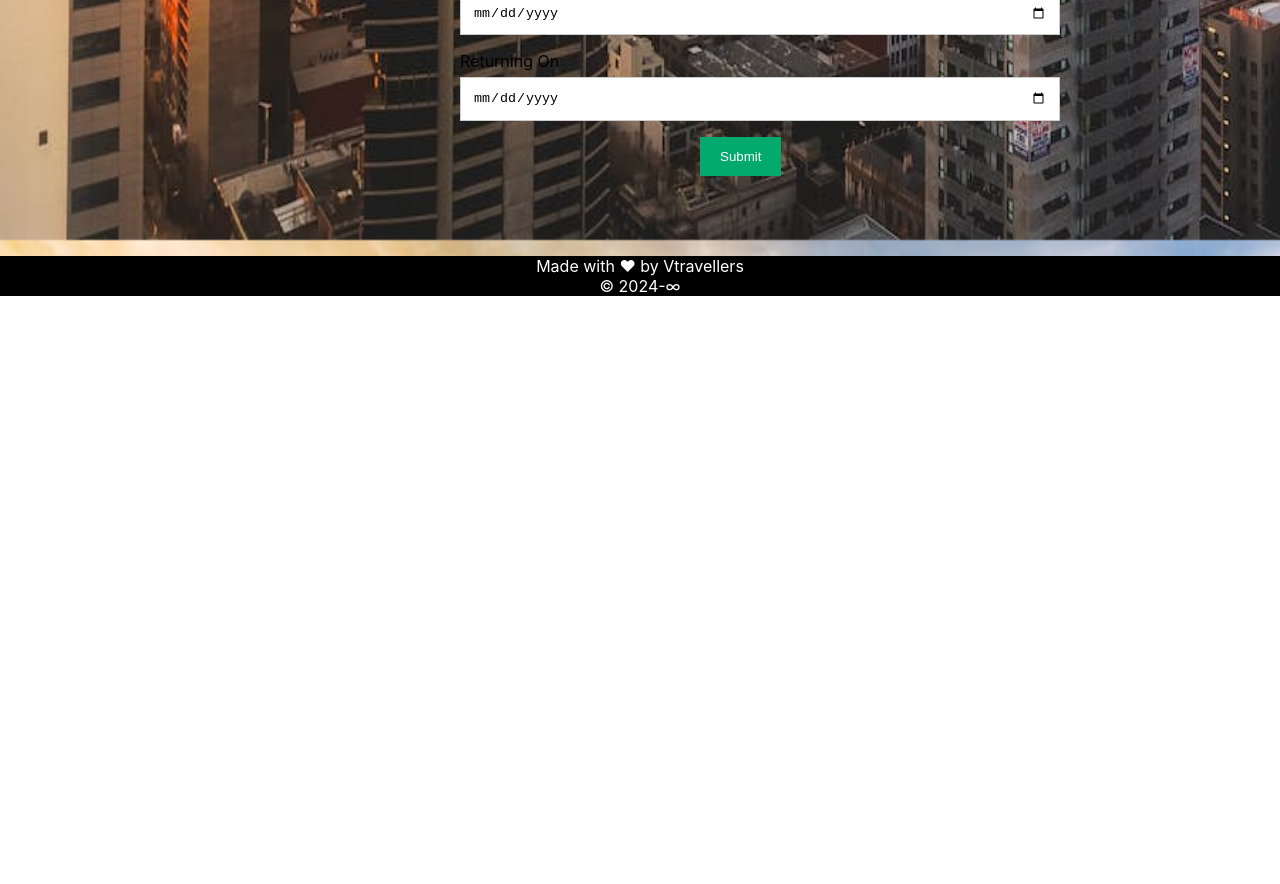
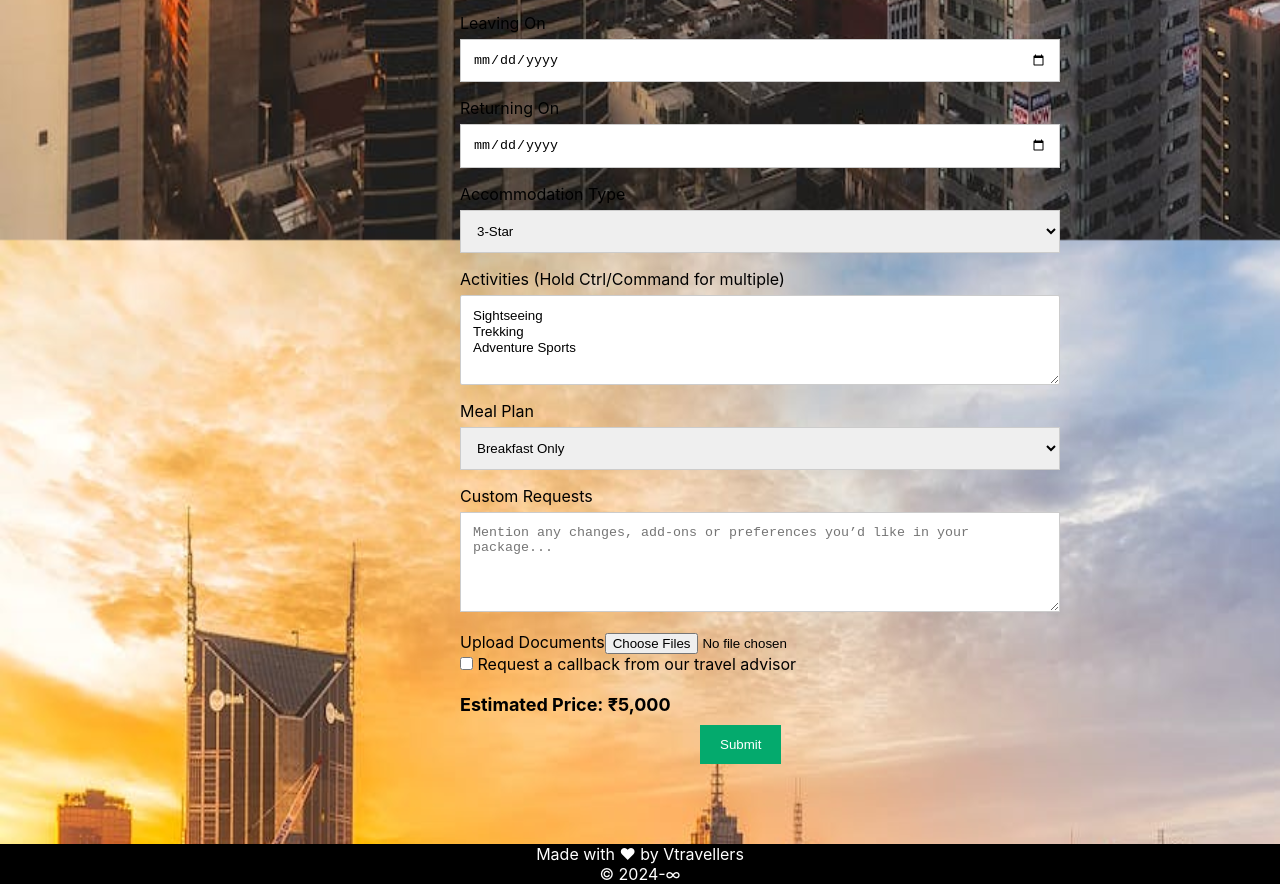
Before and after one commit to nikhil-kumar2712/Travel-Agency-Website, a React (Create React App) app in the folder frontend/: page /booking in a window 1280 px wide. Shown: the part 1160-2044 px from the top of the page. Before the commit the page ends 1456 px from the top, so only its background shows below. Built offline with nearby package versions, Linux system fonts and the light colour scheme.

Commit message:
added separate css files

```diff
--- /dev/null
+++ b/frontend/src/booking.css
@@ -0,0 +1,65 @@
+/* Style inputs */
+input[type=text], select, textarea ,input[type=password],input[type=number],input[type=date]{
+  width: 100%;
+  padding: 12px;
+  border: 1px solid #ccc;
+  margin-top: 6px;
+  margin-bottom: 16px;
+  resize: vertical;
+}
+
+input[type=submit] {
+  background-color: #04AA6D;
+  color: white;
+  padding: 12px 20px;
+  border: none;
+  cursor: pointer;
+  margin-left:240px;
+}
+
+input[type=submit]:hover {
+  background-color: #fa9200;
+}
+
+.clearfix button[type=submit]{
+  color: rgb(4, 4, 4);
+  padding: 6px;
+  border-block-color: rgb(4, 4, 4);
+  cursor: pointer;
+  margin-left:250px;
+}
+
+.container {
+  border-radius: 5px;
+  padding: 10px;
+}
+
+/* Create two columns that float next to eachother */
+.column {
+  width: 700px;
+  margin-left:400px;
+  padding: 50px;
+}
+
+#fname{
+  padding-left: 20px;
+}
+
+#lname{
+  padding-left: 20px;
+}
+
+/* Clear floats after the columns */
+.row:after {
+  content: "";
+  display: table;
+  clear: both;
+}
+
+/* Responsive layout - when the screen is less than 600px wide, make the two columns stack on top of each other instead of next to each other */
+@media screen and (max-width: 600px) {
+  .column, input[type=submit] {
+    width: 100%;
+    margin-top: 0;
+  }
+}
--- /dev/null
+++ b/frontend/src/contact.css
@@ -0,0 +1,70 @@
+/* Style inputs */
+input[type=text], select, textarea ,input[type=password],input[type=number],input[type=date]{
+  width: 100%;
+  padding: 12px;
+  border: 1px solid #ccc;
+  margin-top: 6px;
+  margin-bottom: 16px;
+  resize: vertical;
+}
+
+input[type=submit] {
+  background-color: #04AA6D;
+  color: white;
+  padding: 12px 20px;
+  border: none;
+  cursor: pointer;
+  margin-left:240px;
+}
+
+input[type=submit]:hover {
+  background-color: #fa9200;
+}
+
+.clearfix button[type=submit]{
+  color: rgb(4, 4, 4);
+  padding: 6px;
+  border-block-color: rgb(4, 4, 4);
+  cursor: pointer;
+  margin-left:250px;
+}
+
+/* Style the container/contact section */
+.container {
+  border-radius: 5px;
+  padding: 10px;
+}
+
+/* Create two columns that float next to eachother */
+.column {
+  width: 700px;
+  margin-left:400px;
+  padding: 50px;
+}
+
+#fname{
+  padding-left: 20px;
+}
+
+#lname{
+  padding-left: 20px;
+}
+
+#subject{
+  padding-left: 20px;
+}
+
+/* Clear floats after the columns */
+.row:after {
+  content: "";
+  display: table;
+  clear: both;
+}
+
+/* Responsive layout - when the screen is less than 600px wide, make the two columns stack on top of each other instead of next to each other */
+@media screen and (max-width: 600px) {
+  .column, input[type=submit] {
+    width: 100%;
+    margin-top: 0;
+  }
+}
--- a/frontend/src/pages/Booking.js
+++ b/frontend/src/pages/Booking.js
@@ -1,7 +1,88 @@
-import React from "react";
-import "../style.css"; // make sure your CSS file path is correct
+import React, { useState } from "react";
+import "../style.css";
+import "../booking.css";
 
 function Booking() {
+  // State for form inputs
+  const [formData, setFormData] = useState({
+    firstname: "",
+    lastname: "",
+    tno: "1",
+    destination: [],
+    pickup: "",
+    drop: "",
+    travel: "Air",
+    cno: "",
+    email: "",
+    ano: "",
+    ldate: "",
+    rdate: "",
+    accommodation: "3-star",
+    activities: [],
+    meals: "breakfast",
+    customRequests: "",
+    callback: false,
+  });
+
+  const [price, setPrice] = useState(0);
+
+  // handle input changes
+  const handleChange = (e) => {
+    const { name, value, type, checked, files, options } = e.target;
+
+    // For multi-select dropdowns
+    if (type === "select-multiple") {
+      const selected = [];
+      for (let i = 0; i < options.length; i++) {
+        if (options[i].selected) {
+          selected.push(options[i].value);
+        }
+      }
+      setFormData({ ...formData, [name]: selected });
+    }
+    // For checkboxes
+    else if (type === "checkbox") {
+      setFormData({ ...formData, [name]: checked });
+    }
+    // For files
+    else if (type === "file") {
+      setFormData({ ...formData, [name]: files });
+    }
+    // For normal inputs
+    else {
+      setFormData({ ...formData, [name]: value });
+    }
+  };
+
+  // simple dynamic price calculation
+  React.useEffect(() => {
+    let basePrice = 5000; // base package price per person
+    let travellers = parseInt(formData.tno);
+
+    // add cost per destination
+    basePrice += formData.destination.length * 2000;
+
+    // accommodation multiplier
+    if (formData.accommodation === "5-star") basePrice *= 1.5;
+    if (formData.accommodation === "budget") basePrice *= 0.8;
+
+    // add cost per activity
+    basePrice += formData.activities.length * 1000;
+
+    // meal plan
+    if (formData.meals === "half-board") basePrice += 1000;
+    if (formData.meals === "full-board") basePrice += 2000;
+
+    // multiply by number of travellers
+    setPrice(basePrice * travellers);
+  }, [formData]);
+
+  const handleSubmit = (e) => {
+    e.preventDefault();
+    alert("Booking submitted successfully!");
+    console.log(formData);
+  };
+
   return (
     <div
       style={{
@@ -31,15 +112,28 @@ function Booking() {
 
         <div className="row">
           <div className="column">
-            <form>
+            <form onSubmit={handleSubmit}>
               <label htmlFor="fname">First Name</label>
-              <input type="text" id="fname" name="firstname" placeholder="Enter Your first name.." required />
+              <input
+                type="text"
+                id="fname"
+                name="firstname"
+                placeholder="Enter Your first name.."
+                required
+                onChange={handleChange}
+              />
 
               <label htmlFor="lname">Last Name</label>
-              <input type="text" id="lname" name="lastname" placeholder="Enter Your last name.." />
+              <input
+                type="text"
+                id="lname"
+                name="lastname"
+                placeholder="Enter Your last name.."
+                onChange={handleChange}
+              />
 
               <label htmlFor="tno">Number of travellers</label>
-              <select id="tno" name="tno" required>
+              <select id="tno" name="tno" required onChange={handleChange}>
                 <option value="1">One person</option>
                 <option value="2">Two persons</option>
                 <option value="3">Three persons</option>
@@ -47,8 +141,14 @@ function Booking() {
                 <option value="5">Five persons</option>
               </select>
 
-              <label htmlFor="destination">Destinations</label>
-              <select id="destination" name="destination" required>
+              <label htmlFor="destination">Destinations (Hold Ctrl/Command for multiple)</label>
+              <select
+                id="destination"
+                name="destination"
+                multiple
+                required
+                onChange={handleChange}
+              >
                 <option value="Agra">Agra</option>
                 <option value="Pune">Pune</option>
                 <option value="New Delhi">New Delhi</option>
@@ -67,6 +167,7 @@ function Booking() {
                 placeholder="Enter your pickup address.. "
                 required
                 style={{ height: "100px" }}
+                onChange={handleChange}
               />
 
               <label htmlFor="drop">Dropping Point</label>
@@ -76,31 +177,107 @@ function Booking() {
                 placeholder="Enter your drop location.. "
                 required
                 style={{ height: "100px" }}
+                onChange={handleChange}
               />
 
               <label htmlFor="travel">Mode of Travelling</label>
-              <select id="travel" name="travel">
+              <select id="travel" name="travel" onChange={handleChange}>
                 <option value="Air">By Air</option>
                 <option value="Train">By Train</option>
                 <option value="Road">By Road</option>
               </select>
 
               <label htmlFor="cno">Contact Number</label>
-              <input type="number" id="cno" name="cno" placeholder="Your contact number.." required />
+              <input
+                type="number"
+                id="cno"
+                name="cno"
+                placeholder="Your contact number.."
+                required
+                onChange={handleChange}
+              />
 
               <label htmlFor="email">Email</label>
-              <input type="text" id="email" name="email" placeholder="Enter your Email.." required />
+              <input
+                type="text"
+                id="email"
+                name="email"
+                placeholder="Enter your Email.."
+                required
+                onChange={handleChange}
+              />
 
-              <label htmlFor="ano">Adhar Card Number</label>
-              <input type="number" id="ano" name="ano" placeholder="Enter your adhar card number.." required />
+              <label htmlFor="ano">Aadhar Card Number</label>
+              <input
+                type="number"
+                id="ano"
+                name="ano"
+                placeholder="Enter your adhar card number.."
+                required
+                onChange={handleChange}
+              />
 
               <label htmlFor="ldate">Leaving On</label>
-              <input type="date" id="ldate" name="ldate" required />
+              <input type="date" id="ldate" name="ldate" required onChange={handleChange} />
 
               <label htmlFor="rdate">Returning On</label>
-              <input type="date" id="rdate" name="rdate" required />
+              <input type="date" id="rdate" name="rdate" required onChange={handleChange} />
 
-              <input type="submit" value="Submit" />
+              {/* New Add-ons */}
+              <label htmlFor="accommodation">Accommodation Type</label>
+              <select id="accommodation" name="accommodation" onChange={handleChange}>
+                <option value="3-star">3-Star</option>
+                <option value="5-star">5-Star</option>
+                <option value="budget">Budget Stay</option>
+              </select>
+
+              <label htmlFor="activities">Activities (Hold Ctrl/Command for multiple)</label>
+              <select
+                id="activities"
+                name="activities"
+                multiple
+                onChange={handleChange}
+              >
+                <option value="sightseeing">Sightseeing</option>
+                <option value="trekking">Trekking</option>
+                <option value="adventure">Adventure Sports</option>
+              </select>
+
+              <label htmlFor="meals">Meal Plan</label>
+              <select id="meals" name="meals" onChange={handleChange}>
+                <option value="breakfast">Breakfast Only</option>
+                <option value="half-board">Half Board</option>
+                <option value="full-board">Full Board</option>
+              </select>
+
+              <label htmlFor="customRequests">Custom Requests</label>
+              <textarea
+                id="customRequests"
+                name="customRequests"
+                placeholder="Mention any changes, add-ons or preferences you’d like in your package..."
+                style={{ height: "100px" }}
+                onChange={handleChange}
+              />
+
+              <label htmlFor="uploadDocs">Upload Documents</label>
+              <input type="file" id="uploadDocs" name="uploadDocs" multiple onChange={handleChange} />
+
+              <div>
+                <input
+                  type="checkbox"
+                  id="callback"
+                  name="callback"
+                  onChange={handleChange}
+                />
+                <label htmlFor="callback"> Request a callback from our travel advisor</label>
+              </div>
+
+              {/* Dynamic Price */}
+              <div style={{ marginTop: "20px", fontSize: "18px", fontWeight: "bold" }}>
+                Estimated Price: ₹{price.toLocaleString("en-IN")}
+              </div>
+
+              <input type="submit" value="Submit" style={{ marginTop: "10px" }} />
             </form>
           </div>
         </div>
--- a/frontend/src/pages/Contact.js
+++ b/frontend/src/pages/Contact.js
@@ -1,5 +1,6 @@
 import React from "react";
-import "../style.css"; // make sure your CSS is linked properly
+import "../style.css";
+import "../contact.css";
 
 function Contact() {
   return (
--- a/frontend/src/pages/Places.js
+++ b/frontend/src/pages/Places.js
@@ -2,6 +2,7 @@
 import React from "react";
 import { Link } from "react-router-dom";
 import "../style.css";
+import "../places.css";
 
 const Places = () => {
   return (
--- a/frontend/src/style.css
+++ b/frontend/src/style.css
@@ -1,7 +1,3 @@
-body {
-  overflow-x: hidden; /* Hide horizontal scrollbar */
-}
-
 .slideshow-container {
   padding-top:5%;
   position: relative;
@@ -168,42 +164,10 @@ input[type=submit]:hover {
   margin-left:250px;
 }
 
-/* Style the container/contact section */
-.container {
-  border-radius: 5px;
-  padding: 10px;
-}
-
 .contain {
   border-radius: 5px;
   background-color: #ffffff;
   padding: 10px;
-}
-
-/* Create two columns that float next to eachother */
-.column {
-  width: 700px;
-  margin-left:400px;
-  padding: 50px;
-}
-
-#fname{
-  padding-left: 20px;
-}
-
-#lname{
-  padding-left: 20px;
-}
-
-#subject{
-  padding-left: 20px;
-}
-
-/* Clear floats after the columns */
-.row:after {
-  content: "";
-  display: table;
-  clear: both;
 }
 
 /* Responsive layout - when the screen is less than 600px wide, make the two columns stack on top of each other instead of next to each other */
@@ -376,42 +340,6 @@ input[type=submit]:hover {
   transform: none;
 }
 
-.body{
-  background-size: cover;
-  height: 100%;
-  width: 100%;
-  display: flex;
-  justify-content: center;
-}
-
-.box {
-  border: 2px solid black;
-  display: block;
-  height: 200px;
-  width:20%;
-  border-radius: 25px;
-  box-shadow: 0 4px 8px 0 whitesmoke, 0 6px 20px 0 whitesmoke;
-  text-align: center;
-}
-
-.Places-section{
-  display:flex;
-  margin-top: 3%;
-  justify-content: space-evenly;
-}
-
-.Places-section-1{
-  display:flex;
-  margin-top: 5%;
-  justify-content: space-evenly;
-}
-
-.Places-section-2{
-  display: flex;
-  margin-top: 5%;
-  justify-content: space-evenly;
-}
-
 .footer{
   padding-Top: 3%;
   background-position: center;
```
Also changed, not shown: frontend/src/places.css (added, +27 -0 lines).
